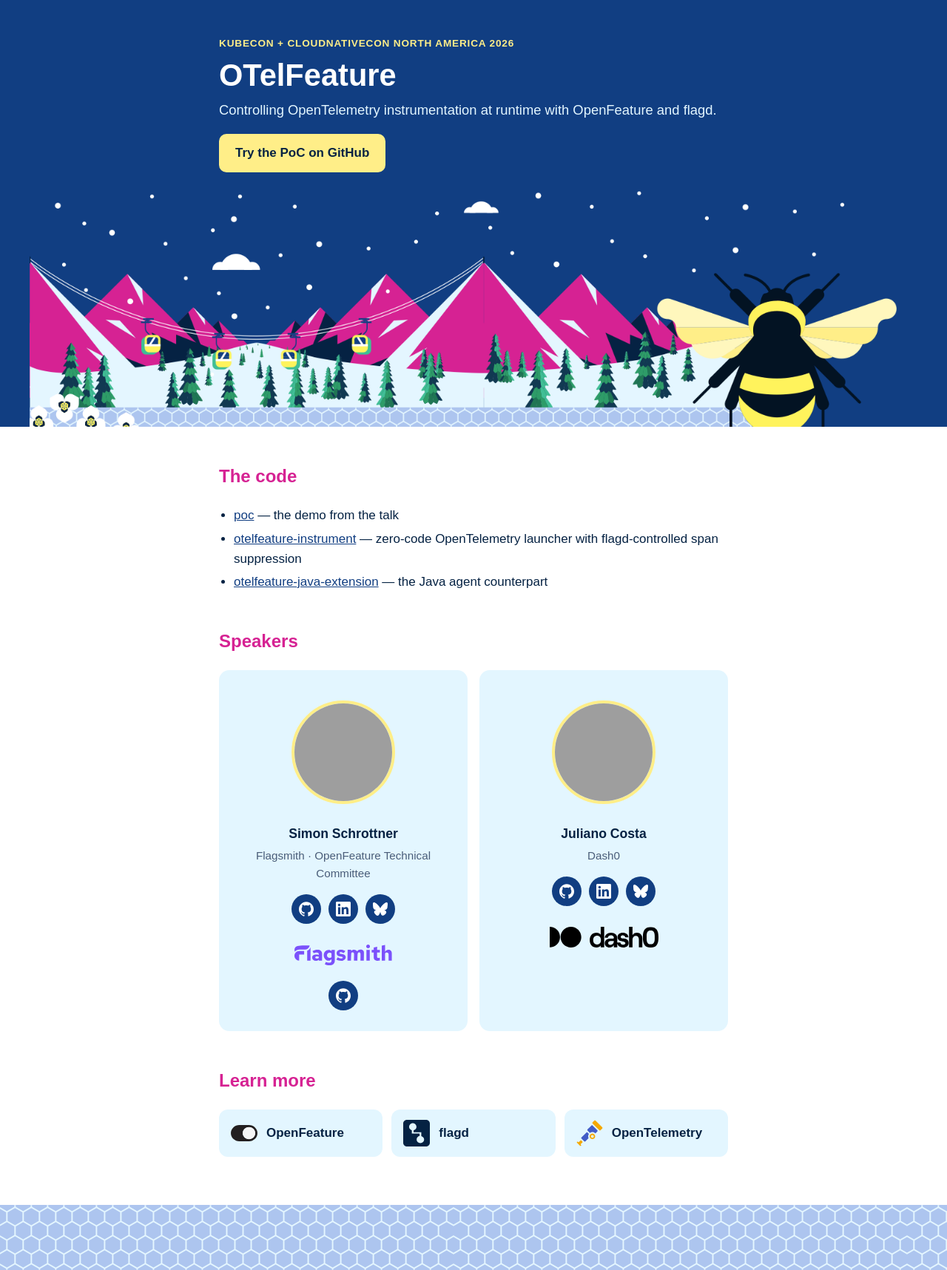
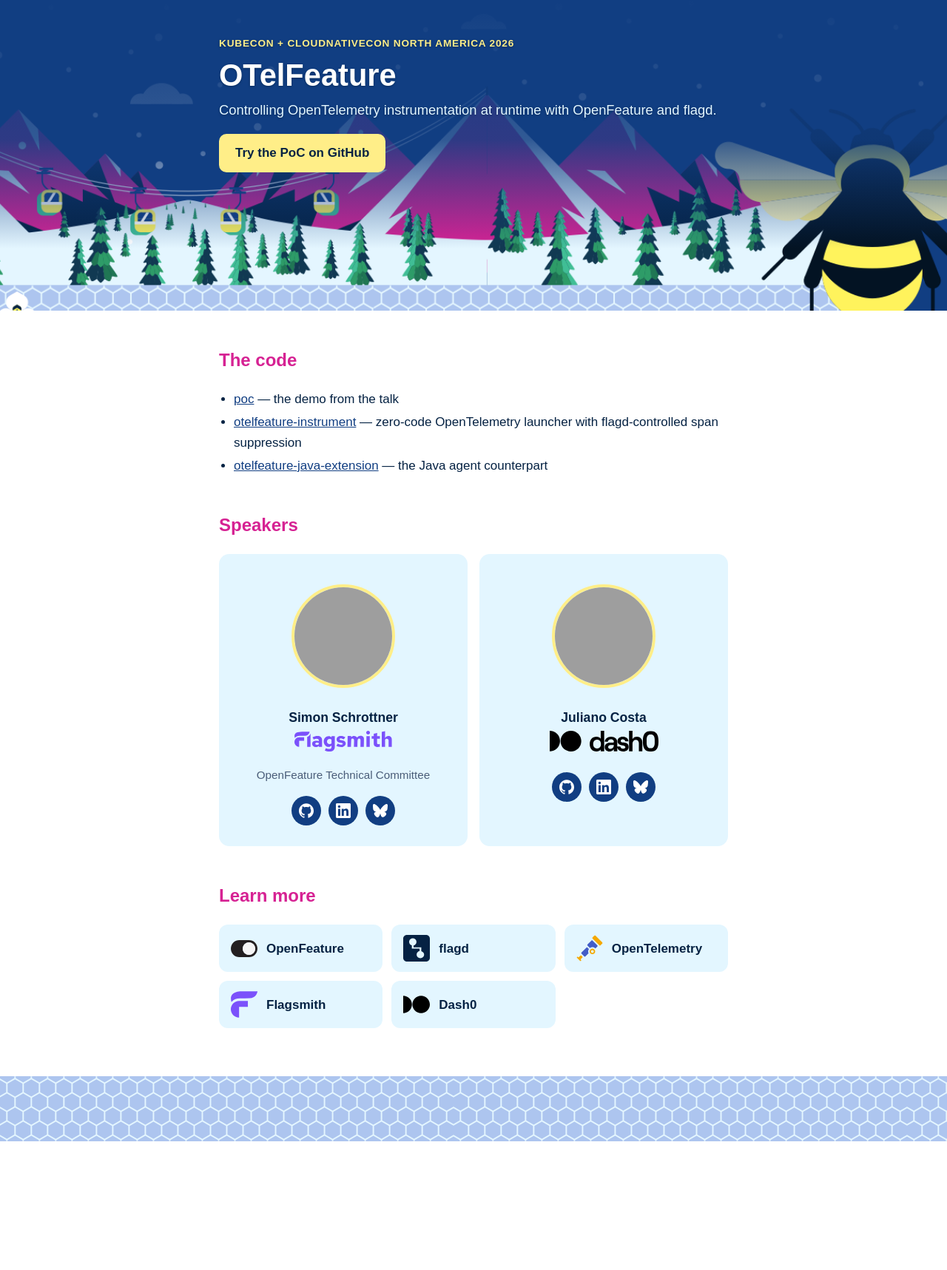
Before and after one commit to OTelFeature/otelfeature.github.io, a Jekyll site: the page built from index.md, in a window 1280 px wide. Shown: the whole page at 74% size. Built offline with Jekyll 4.4.1, drawn with Linux system fonts in a browser that asks for light colours; after the commit the page ends 1543 px from its top, so only the background shows below that; grey boxes are pictures that could not be loaded.

Commit message:
Banner as header background, company logos under speaker names
The gradient over the banner keeps the header text readable. Flagsmith and
Dash0 also get cards in Learn more; their icons are cut from the wordmarks.

Signed-off-by: Simon Schrottner <simon.schrottner@flagsmith.com>

```diff
--- a/assets/style.css
+++ b/assets/style.css
@@ -25,13 +25,21 @@ main {
   padding: 0 16px 48px;
 }
 
-/* Full-bleed blue title block with the template's mountain banner along its bottom edge. */
+/* Full-bleed title block with the template's banner as background. The blue gradient
+   sits over the banner's top half so the text keeps its contrast. */
 .hero {
   margin: 0 calc(50% - 50vw);
-  padding: 48px max(16px, calc(50vw - 344px)) calc(min(100vw, 1200px) * 0.2663 + 8px);
-  background: url("kubecon/banner.png") center bottom / min(100vw, 1200px) auto no-repeat, var(--blue);
+  min-height: 420px;
+  padding: 48px max(16px, calc(50vw - 344px)) 120px;
+  background:
+    linear-gradient(to bottom, var(--blue) 0%, rgba(17, 62, 130, 0.85) 45%, rgba(17, 62, 130, 0) 80%),
+    url("kubecon/banner.png") center bottom / cover no-repeat,
+    var(--blue);
   color: #ffffff;
+  text-shadow: 0 1px 3px rgba(5, 34, 67, 0.6);
 }
+
+.hero .button { text-shadow: none; }
 
 .hero .event {
   margin: 0 0 8px;
@@ -87,9 +95,9 @@ li { margin: 4px 0; }
 }
 
 .person h3 { margin-top: 12px; }
-.person h3 + p { color: var(--muted); margin: 0 0 12px; font-size: 0.95rem; }
+.person .company + p { color: var(--muted); margin: -4px 0 12px; font-size: 0.95rem; }
 
-.company { margin: 24px 0 8px; }
+.company { margin: 4px 0 16px; }
 .company img { width: auto; height: 28px; border: 0; border-radius: 0; }
 
 /* Icon-only links; the link text stays for screen readers. The icon is picked from the URL. */
--- a/index.md
+++ b/index.md
@@ -31,17 +31,14 @@ Controlling OpenTelemetry instrumentation at runtime with OpenFeature and flagd.
 
 ### Simon Schrottner
 
-Flagsmith · OpenFeature Technical Committee
+[![Flagsmith](assets/logos/flagsmith.svg)](https://www.flagsmith.com)
+{: .company}
+
+OpenFeature Technical Committee
 
 - [GitHub](https://github.com/aepfli)
 - [LinkedIn](https://www.linkedin.com/in/TODO)
 - [Bluesky](https://bsky.app/profile/TODO)
-{: .social}
-
-[![Flagsmith](assets/logos/flagsmith.svg)](https://www.flagsmith.com)
-{: .company}
-
-- [GitHub](https://github.com/Flagsmith/flagsmith)
 {: .social}
 
 </div>
@@ -52,15 +49,13 @@ Flagsmith · OpenFeature Technical Committee
 
 ### Juliano Costa
 
-Dash0
+[![Dash0](assets/logos/dash0.svg)](https://www.dash0.com)
+{: .company}
 
 - [GitHub](https://github.com/julianocosta89)
 - [LinkedIn](https://www.linkedin.com/in/TODO)
 - [Bluesky](https://bsky.app/profile/TODO)
 {: .social}
-
-[![Dash0](assets/logos/dash0.svg)](https://www.dash0.com)
-{: .company}
 
 </div>
 
@@ -71,4 +66,6 @@ Dash0
 - [![](assets/logos/openfeature.svg) OpenFeature](https://openfeature.dev)
 - [![](assets/logos/flagd.svg) flagd](https://flagd.dev)
 - [![](assets/logos/opentelemetry.svg) OpenTelemetry](https://opentelemetry.io)
+- [![](assets/logos/flagsmith-icon.svg) Flagsmith](https://www.flagsmith.com)
+- [![](assets/logos/dash0-icon.svg) Dash0](https://www.dash0.com)
 {: .tech}
```
Also changed, not shown: assets/logos/dash0-icon.svg (added), assets/logos/flagsmith-icon.svg (added).
